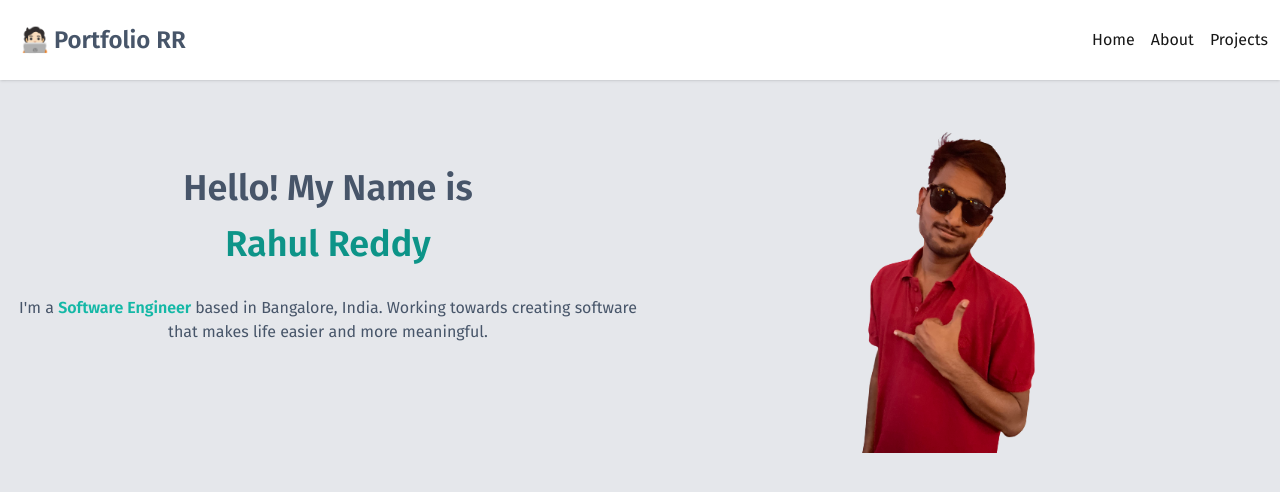
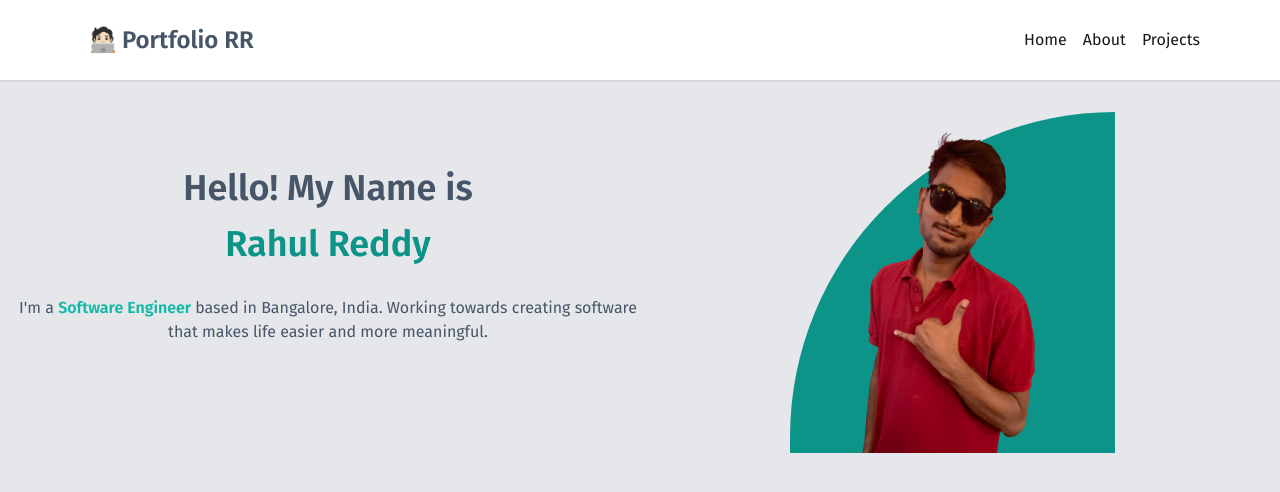
Before and after one commit to rahulreddyRR/rahulreddy.github.in, a Next.js app: page / in a window 1280 px wide. Shown: the top 492 px of the page. Built offline with nearby package versions, Linux system fonts and the light colour scheme.

Commit message:
small changes in nav width

```diff
--- a/src/Components/HeroSection.jsx
+++ b/src/Components/HeroSection.jsx
@@ -5,6 +5,7 @@ const HeroSection = () => {
   return (
     <section className="md:flex md:flex-row-reverse max-w-7xl px-4 mt-6">
       <div className="md:mt-2 md:w-1/2 text-center grid place-content-center">
+        <div className="bg-teal-600 rounded-tl-[999px]">
           <Image
             src="/rahul_transparent_crop.png"
             alt=""
@@ -12,6 +13,7 @@ const HeroSection = () => {
             height={325}
             className=""
           />
+        </div>
       </div>
       <div className="mt-8 md:mt-16 md:w-1/2 text-center space-y-4">
         <h1 className="font-bold text-4xl">Hello! My Name is</h1>
--- a/src/Components/Navbar.jsx
+++ b/src/Components/Navbar.jsx
@@ -20,7 +20,7 @@ const NAV_ITEMS = [
 const NavBar = () => {
   const [mobileNav, setMobileNav] = useState(false);
   return (
-    <nav className="sticky w-full mx-auto align-baseline px-3 py-4 shadow bg-white">
+    <nav className="sticky w-full sm:px-20 mx-auto align-baseline px-3 py-4 shadow bg-white">
       <div className="justify-between md:items-center md:flex">
         <div className="flex justify-between">
           <div className="p-2 flex text-2xl gap-1">
```
Lines whose indentation alone changed are shown as unchanged.
